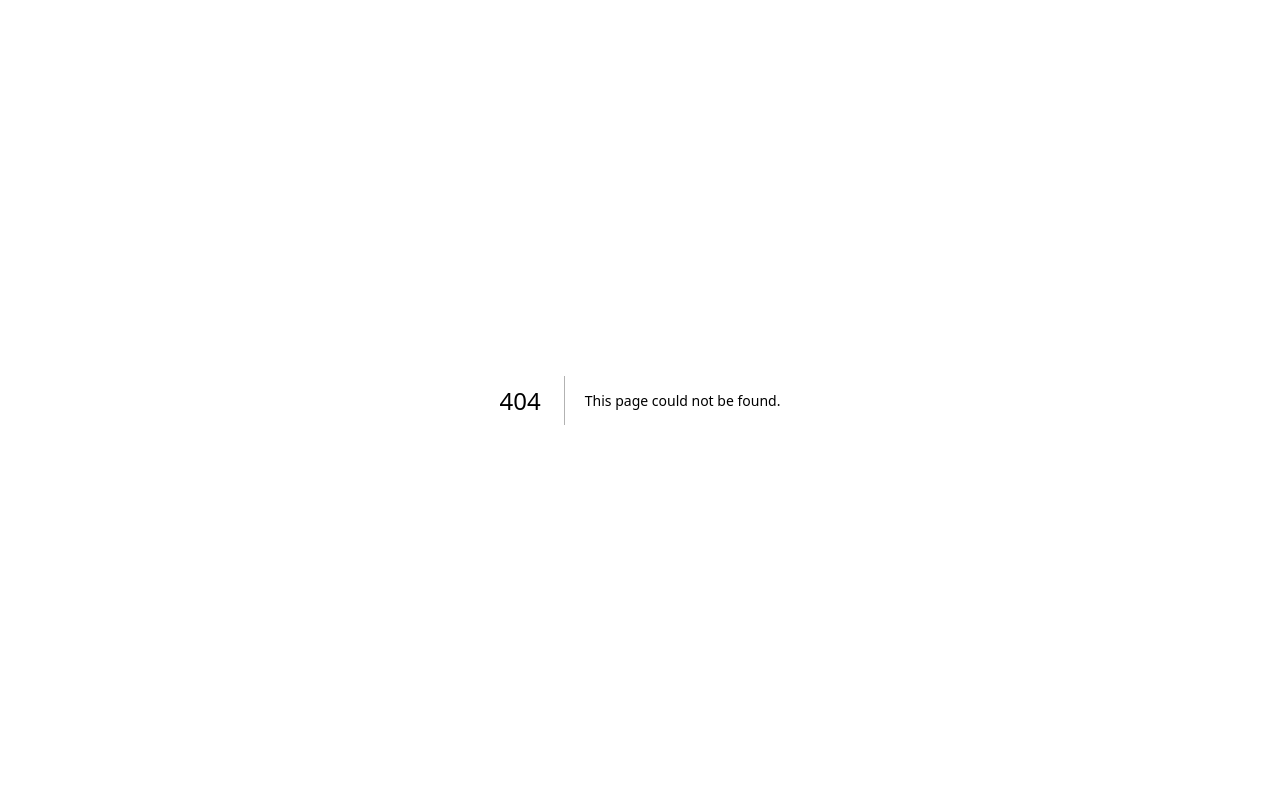
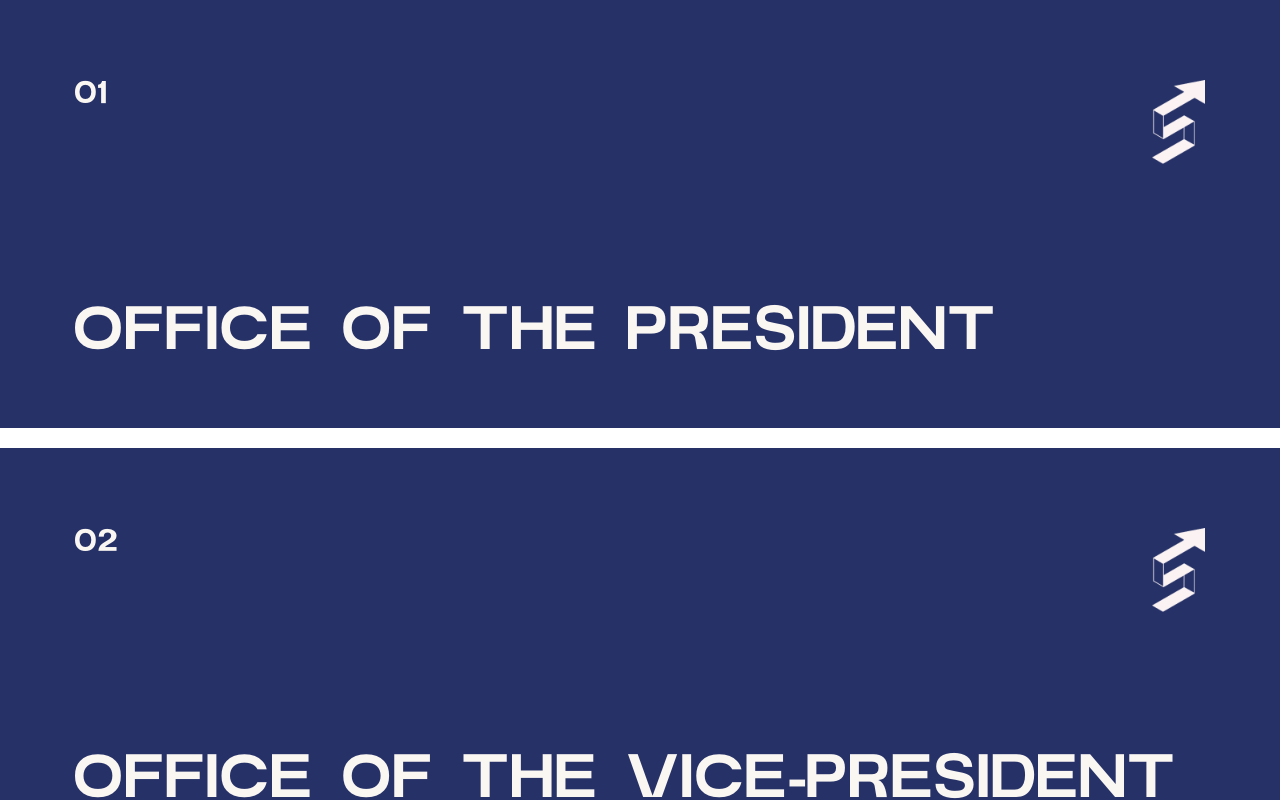
Before and after one commit to SAMAHAN-Systems-Development/samahan-at-the-get-go, a Next.js app: page /RecWeek in a window 1280 px wide. Before the commit this address had no page. Shown: the top 800 px of the page. Built offline with nearby package versions, Linux system fonts and the light colour scheme.

Commit message:
feat: added the recweekofficecard component

```diff
--- /dev/null
+++ b/src/app/RecWeek/page.tsx
@@ -0,0 +1,15 @@
+import React from 'react';
+
+import RecWeekOfficeCard from '@/components/ui/RecruitmentWeek/RecWeekOfficeCard';
+const page = () => {
+  return (
+    <div className="grid gap-5">
+      <RecWeekOfficeCard officeNumber="01" position="President" />
+      <RecWeekOfficeCard officeNumber="02" position="Vice-President" />
+      <RecWeekOfficeCard officeNumber="03" position="Secretary General" />
+      <RecWeekOfficeCard officeNumber="04" position="Treasurer" />
+    </div>
+  );
+};
+
+export default page;
--- /dev/null
+++ b/src/components/ui/RecruitmentWeek/RecWeekOfficeCard.tsx
@@ -0,0 +1,40 @@
+import React from 'react';
+import Image from 'next/image';
+
+import whiteArrow from 'public/assets/images/whiteArrow.png';
+
+interface RecWeekOfficeCardProps {
+  officeNumber: string;
+  position: string;
+}
+
+const RecWeekOfficeCard: React.FC<RecWeekOfficeCardProps> = ({
+  officeNumber,
+  position,
+}) => {
+  return (
+    <div className="grid content-between w-full text-white bg-lightBlue h-[17.875rem] md:h-[26.75rem] px-[3rem] py-[3.27rem] md:px-[3.39rem] md:py-[3.63rem] lg:px-[4.68rem] lg:pt-[5rem] lg:pb-[3.25rem]">
+      <div className="flex flex-row w-full justify-between">
+        <p className="font-artega font-medium text-[0.875rem] sm:text-[1rem] md:text-[1.5625rem]">
+          {officeNumber}
+        </p>
+        <div className="relative flex-shrink-0 h-[1.51613rem] w-[0.9375rem] sm:h-[3.13331rem] sm:w-[1.9375rem] lg:w-[3.3125rem] lg:h-[5.357rem]">
+          <Image
+            alt="AtTheGetGoLogo"
+            src={whiteArrow}
+            className="object-contain"
+            draggable={false}
+            placeholder="blur"
+          />
+        </div>
+      </div>
+      <div>
+        <p className="font-artega uppercase font-normal text-wrap text-[1.25rem] sm:text-[1.5rem] md:text-[1.9375rem] lg:text-[3.0625rem] max-w-[15.0625rem] sm:max-w-[37rem] lg:max-w-[71.2rem]">
+          Office of the {position}
+        </p>
+      </div>
+    </div>
+  );
+};
+
+export default RecWeekOfficeCard;
```
